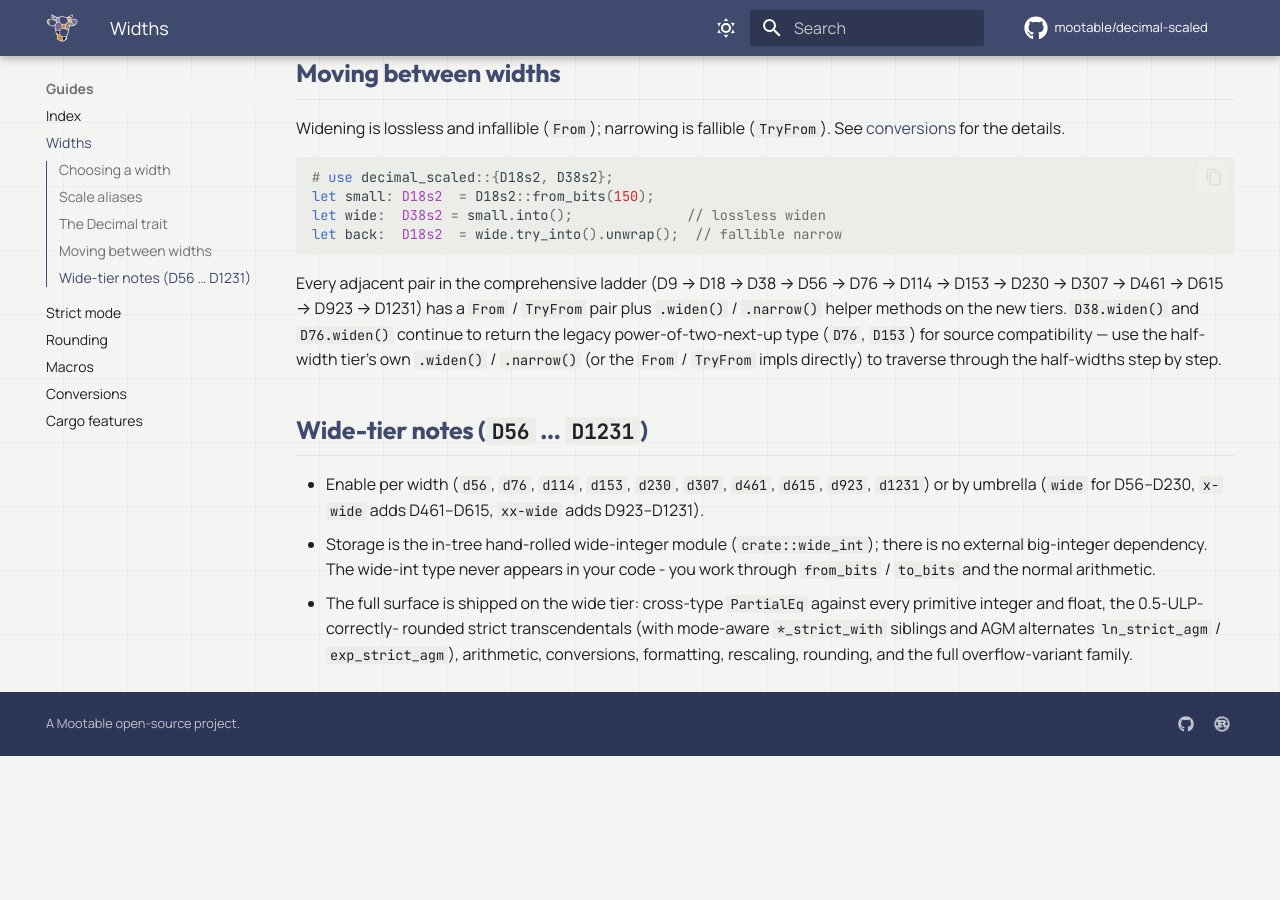
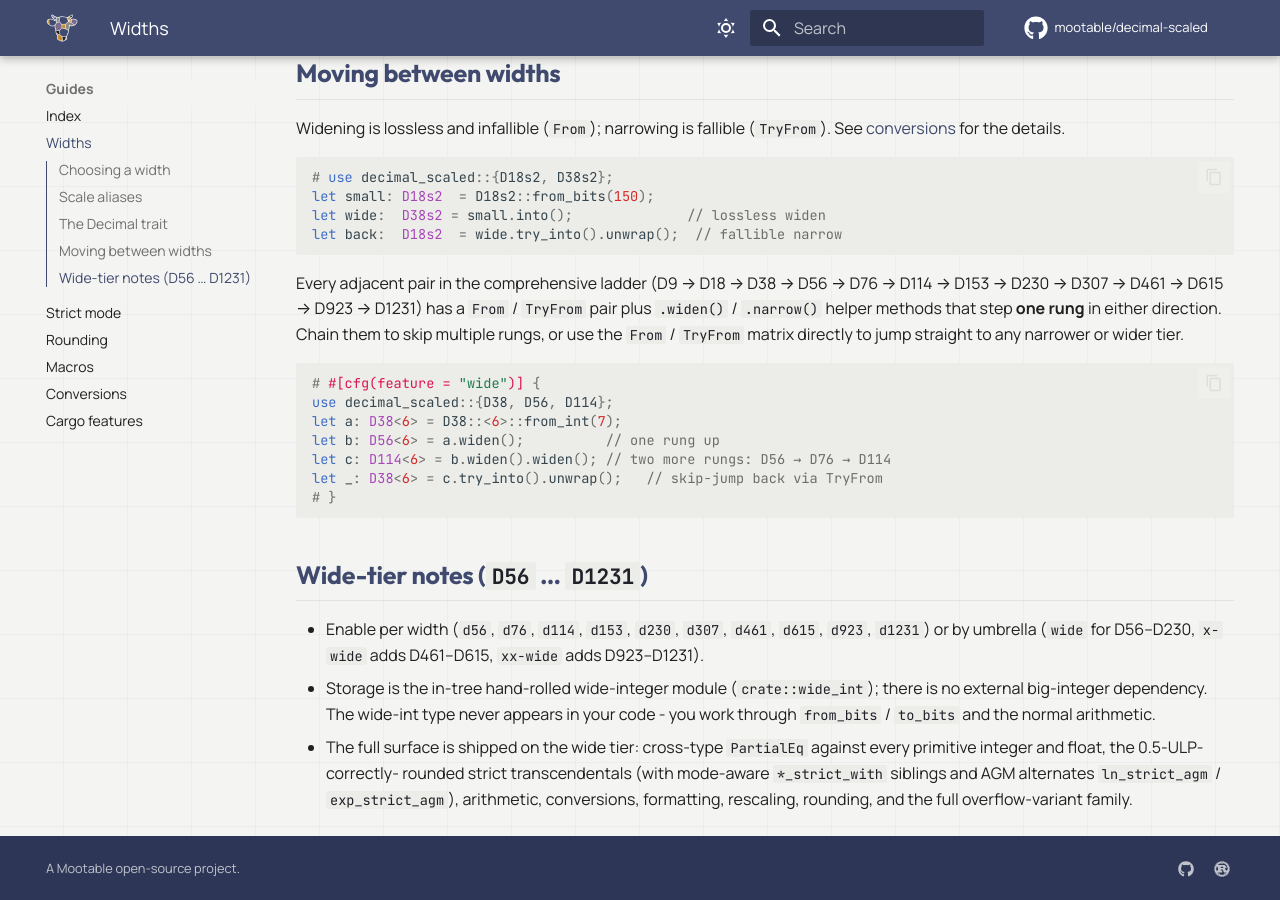
Before and after one commit to mootable/decimal-scaled, an MkDocs documentation site: the page built from docs/widths.md, in a window 1280 px wide and 900 px high, scrolled down 2797 px. Built offline with MkDocs 1.6.1 and Material for MkDocs 9.7.7, drawn with Linux system fonts in a browser that asks for light colours; comment, search, counter and statistics services are not loaded; before the commit the page ends 3553 px from its top, so only the background shows below that.

Commit message:
core_type: widen()/narrow() chain steps through half-widths (0.3-shaped break)
The legacy .widen() / .narrow() methods on D38 / D76 / D153 / D307
previously hopped straight to the next power-of-two storage width
(D38 -> D76, D76 -> D153, etc.), skipping the half-width tiers
introduced in 0.2.6. Per discussion the half-widths are the right
default step for the comprehensive ladder; the old skip-jump
semantics had no real users (the half-widths are brand new) and
re-pointing the existing methods now means the API lands clean
when we cut 0.3.

Changes:
- D38.widen()    : D76    -> D56     (one rung, lossless)
- D76.narrow()   : D38    -> D56
- D76.widen()    : D153   -> D114
- D153.narrow()  : D76    -> D114
- D153.widen()   : D307   -> D230
- D307.narrow()  : D153   -> D230
- D307.widen()   : (new)  -> D461   (gated on d461 / x-wide)
- The new tiers' own widen() / narrow() (added earlier this
  session) stay pointed at their immediate neighbours and remain
  consistent with the new chain.

Tests:
- tests/widen_narrow_default.rs rewritten to assert the new
  per-rung steps (D38 -> D56, D76 -> D114, D153 -> D230,
  D307 -> D461).
- tests/conversions.rs: widen_narrow_into_wide_tier updated to
  hop through D56 rather than expecting D76 directly.
- All 32 test files green.

docs/widths.md: the 'Moving between widths' note no longer talks
about legacy compat — it just describes the one-rung step + chain
or skip-jump via From/TryFrom for multi-rung hops.

Breaking change. The crate's still 0.2.x pre-1.0 so the semver
shape is fine; this should land in 0.3.0 with the version bump.

````diff
--- a/docs/widths.md
+++ b/docs/widths.md
@@ -125,12 +125,20 @@
 Every adjacent pair in the comprehensive ladder
 (D9 → D18 → D38 → D56 → D76 → D114 → D153 → D230 → D307 →
 D461 → D615 → D923 → D1231) has a `From` / `TryFrom` pair plus
-`.widen()` / `.narrow()` helper methods on the new tiers.
-`D38.widen()` and `D76.widen()` continue to return the legacy
-power-of-two-next-up type (`D76`, `D153`) for source
-compatibility — use the half-width tier's own `.widen()` /
-`.narrow()` (or the `From` / `TryFrom` impls directly) to
-traverse through the half-widths step by step.
+`.widen()` / `.narrow()` helper methods that step **one rung**
+in either direction. Chain them to skip multiple rungs, or use
+the `From` / `TryFrom` matrix directly to jump straight to any
+narrower or wider tier.
+
+```rust
+# #[cfg(feature = "wide")] {
+use decimal_scaled::{D38, D56, D114};
+let a: D38<6> = D38::<6>::from_int(7);
+let b: D56<6> = a.widen();          // one rung up
+let c: D114<6> = b.widen().widen(); // two more rungs: D56 → D76 → D114
+let _: D38<6> = c.try_into().unwrap();   // skip-jump back via TryFrom
+# }
+```
 
 ## Wide-tier notes (`D56` … `D1231`)
 
````
Also changed, not shown: 3 other files.
